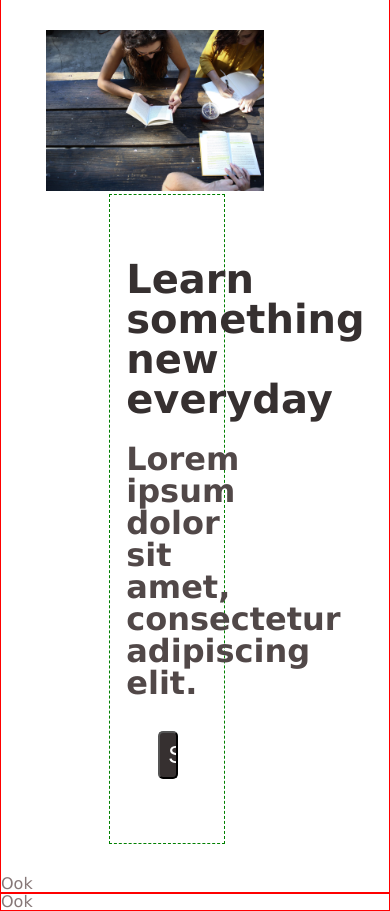
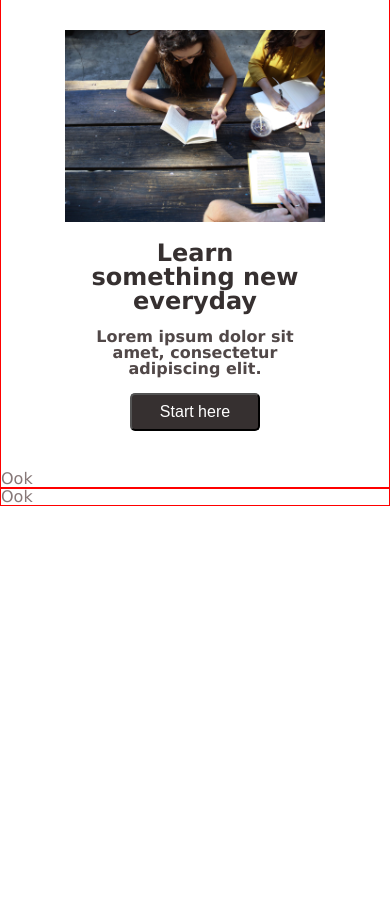
Before and after one commit to gcraill/colmar, a plain HTML site: page index.html in a window 390 px wide. Shown: the part 67-978 px from the top of the page. After the commit the page ends 844 px from the top, so only its background shows below. Drawn offline with Linux system fonts and the light colour scheme; a web font is replaced by a local one.

Commit message:
header, splash done.

```diff
--- a/resources/css/style.css
+++ b/resources/css/style.css
@@ -20,7 +20,11 @@ a:first-letter,
 div:first-letter {
 	text-transform: uppercase;
 }
-
+a:hover {
+	background-color: hsla(0, 6%, 90%, 1);
+	border-radius: 5px;
+	color: hsla(30,100%,50%,1);
+}
 h1 {
 	font-size: 3rem;
 	color: hsla(0, 6%, 20%, 1);
@@ -52,7 +56,7 @@ header {
 
 /*	Navigation Bar with text links	 		 */
 #navbar {
-	padding: 0 24px;
+	padding: 0 16px 0 24px;
 	display: flex;
 	justify-content: space-between;
 	height: 64px;
@@ -85,8 +89,17 @@ header {
 	justify-content: center;
 	align-items: center;
 }
+/*
 a.topnav:not(:last-child) {
 	padding-right: 16px;
+}
+a.topnav:last-child {
+	padding: 8px;
+}
+etc
+*/
+a.topnav {
+	padding: .5rem;
 }
 /*	Navigation Bar with icons for small screens	 		 */
 #iconbar {
@@ -100,8 +113,23 @@ a.topnav:not(:last-child) {
 }
 a.iconnav {
 	height: 3rem;
+	padding: .5rem;
 }
 
+/*	Change to icons when the screen size reduces	 		 */
+@media only screen and (max-width: 760px) {
+	#companybox {
+		display: none;
+	}
+	#iconbar {
+		display: flex;
+		justify-content: space-between;
+		height: 64px;
+	}
+	#navbar {
+		display: none;
+	}
+}
 
 
 /* +----------------------+  */
@@ -123,7 +151,6 @@ a.iconnav {
 	height: auto;
 }
 .splashbox {
-	border: 1px dashed green;
 	padding: 2rem 2rem 2rem 1rem;
   width: calc(40% - 3rem);
 }
@@ -140,51 +167,82 @@ a.iconnav {
 	padding-top: 2rem;
 	padding-bottom: 2rem;
 }
-#sh1 {
+#sh2 {
 	padding-top: 2rem;
 	padding-bottom: 1.5rem;
 }
 
-/*	Change to icons when the screen size reduces	 		 */
-@media only screen and (max-width: 760px) {
-	#companybox {
-		display: none;
-	}
-	#iconbar {
-		display: flex;
-		justify-content: space-between;
-		height: 64px;
-	}
-	#navbar {
-		display: none;
-	}
-}
 
 /*	Change to splash panel items as screen shrinks	 		 */
 @media only screen and (max-width: 1260px) {
 	h1 {
 		font-size: 2.5rem;
 	}
+	#sh1 {
+		padding-top: 1.5rem;
+		padding-bottom: 1.5rem;
+	}
+	#sh2 {
+		padding-top: 1.5rem;
+		padding-bottom: 1rem;
+	}
 }
 @media only screen and (max-width: 1086px) {
 	.splashbar {
 		flex-direction: column;
 	}
+	.splashbar {
+		padding: 2rem 3rem;
+	}
+	.splashimgbox {
+		margin-right: 0;
+	}
+	.splashbox {
+		width: calc(60% + 3rem);
+		text-align: center;
+		padding: 0;
+	}
+	#sh1 {
+		padding: 1rem 1rem .5rem 1rem;
+	}
+	#sh2 {
+		padding: .5rem 1rem .5rem 1rem;
+	}
+	#startbtn {
+		padding: .5rem;
+		margin: .5rem 2rem .5rem 2rem;
+		width: 50%;
+	}
 }
 
-@media only screen and (max-width: 760px) {
+@media only screen and (max-width: 860px) {
+	h1 {
+		font-size: 2rem;
+	}
+	h2 {
+		font-size: 1.5rem;
+	}
+	#startbtn {
+		font-size: 1rem;
+	}
 }
 
-@media only screen and (max-width: 450px) {
-  #sign-up-section {
-    height: 20rem;
-  }
-  #sign-up-cta h1 {
-    font-size: 2.25rem;
-  }
-  #sign-up-cta h2 {
-    font-size: 2rem;
-  }
+@media only screen and (max-width: 600px) {
+	.splashbox {
+		width: 80%;
+	}
+	.splashimgbox {
+		width: 80%;
+	}
+	.splashbar {
+		padding: 2rem 2rem;
+	}
+	h1 {
+		font-size: 1.5rem;
+	}
+	h2 {
+		font-size: 1rem;
+	}
 }
 
 
```
